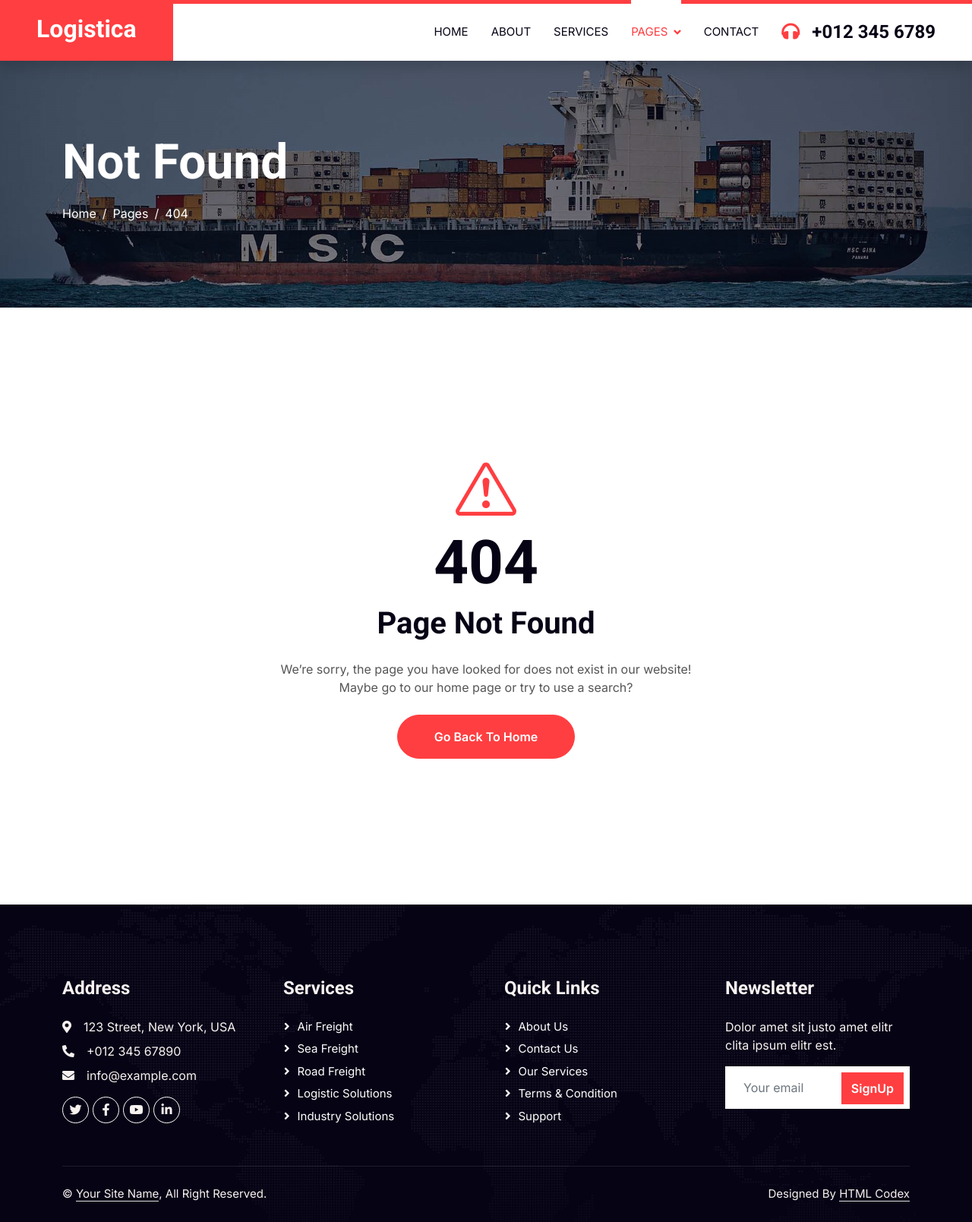
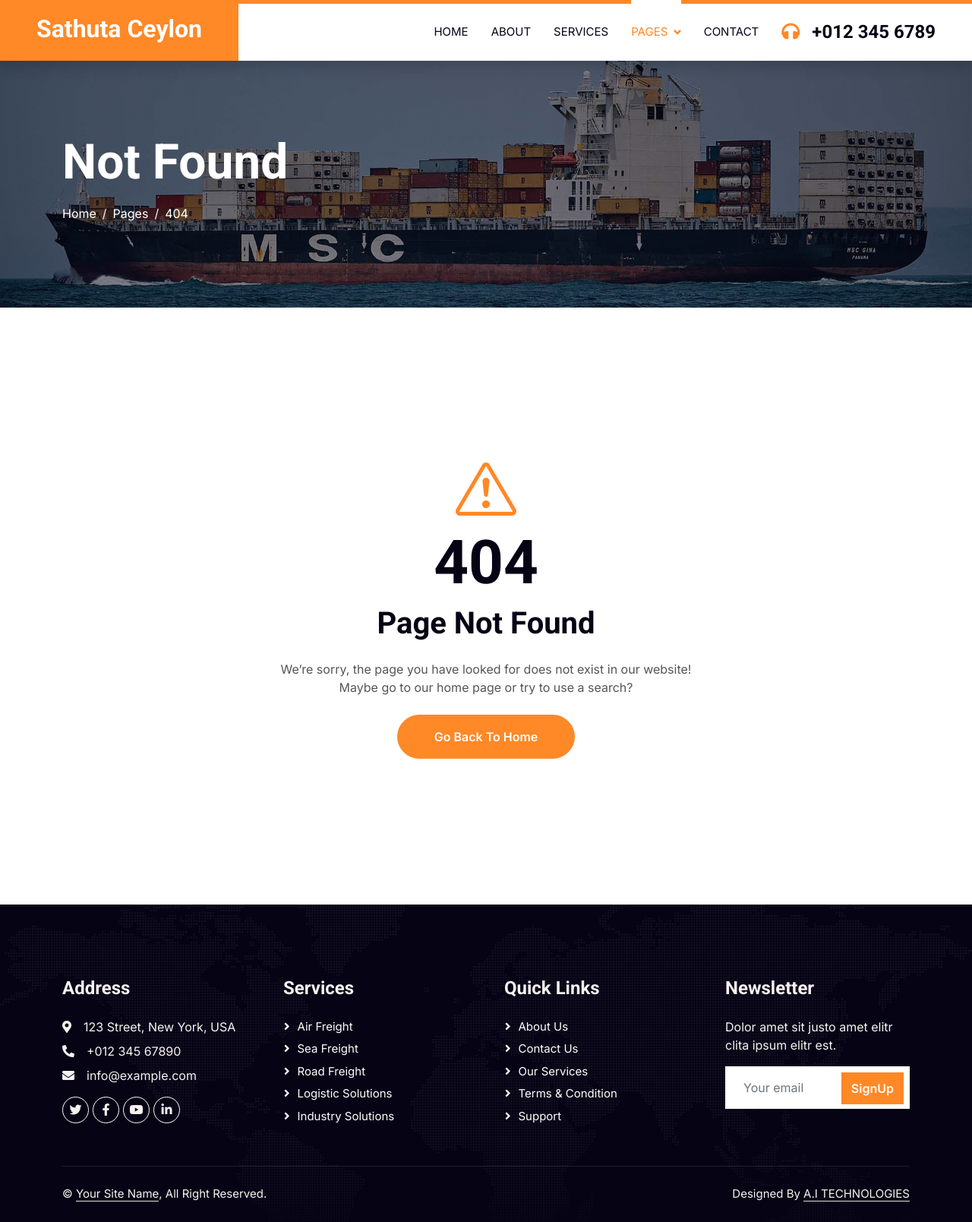
Before and after one commit to buwaneka-oshajith/SathutaCeylon, a plain HTML site: page 404.html in a window 1280 px wide. Shown: the whole page at 76% size. Drawn offline with nearby package versions, Linux system fonts and the light colour scheme.

Commit message:
commit site changes 11/26

```diff
--- a/404.html
+++ b/404.html
@@ -3,7 +3,7 @@
 
 <head>
     <meta charset="utf-8">
-    <title>Logistica - Shipping Company Website Template</title>
+    <title>Sathuta Ceylon - Export Company Sri Lanka</title>
     <meta content="width=device-width, initial-scale=1.0" name="viewport">
     <meta content="" name="keywords">
     <meta content="" name="description">
@@ -44,7 +44,7 @@
     <!-- Navbar Start -->
     <nav class="navbar navbar-expand-lg bg-white navbar-light shadow border-top border-5 border-primary sticky-top p-0">
         <a href="index.html" class="navbar-brand bg-primary d-flex align-items-center px-4 px-lg-5">
-            <h2 class="mb-2 text-white">Logistica</h2>
+            <h2 class="mb-2 text-white">Sathuta Ceylon</h2>
         </a>
         <button type="button" class="navbar-toggler me-4" data-bs-toggle="collapse" data-bs-target="#navbarCollapse">
             <span class="navbar-toggler-icon"></span>
@@ -156,7 +156,7 @@
                     </div>
                     <div class="col-md-6 text-center text-md-end">
                         <!--/*** This template is free as long as you keep the footer author’s credit link/attribution link/backlink. If you'd like to use the template without the footer author’s credit link/attribution link/backlink, you can purchase the Credit Removal License from "https://htmlcodex.com/credit-removal". Thank you for your support. ***/-->
-                        Designed By <a class="border-bottom" href="https://htmlcodex.com">HTML Codex</a>
+                        Designed By <a class="border-bottom" href="https://htmlcodex.com">A.I TECHNOLOGIES</a>
                     </div>
                 </div>
             </div>
--- a/css/style.css
+++ b/css/style.css
@@ -1,7 +1,7 @@
 /********** Template CSS **********/
 :root {
-    --primary: #FF3E41;
-    --secondary: #51CFED;
+    --primary: #ff8827;
+    --secondary: #37b59c;
     --light: #F8F2F0;
     --dark: #060315;
 }
```
Also changed, not shown: Products.html (+3 -3 lines), about.html (+3 -3 lines), contact.html (+3 -3 lines), events.html (+3 -3 lines), feature.html (+3 -3 lines), index.html (+3 -3 lines), price.html (+3 -3 lines), quote.html (+3 -3 lines), service.html (+3 -3 lines), team.html (+3 -3 lines), testimonial.html (+3 -3 lines), css/bootstrap.min.css.
